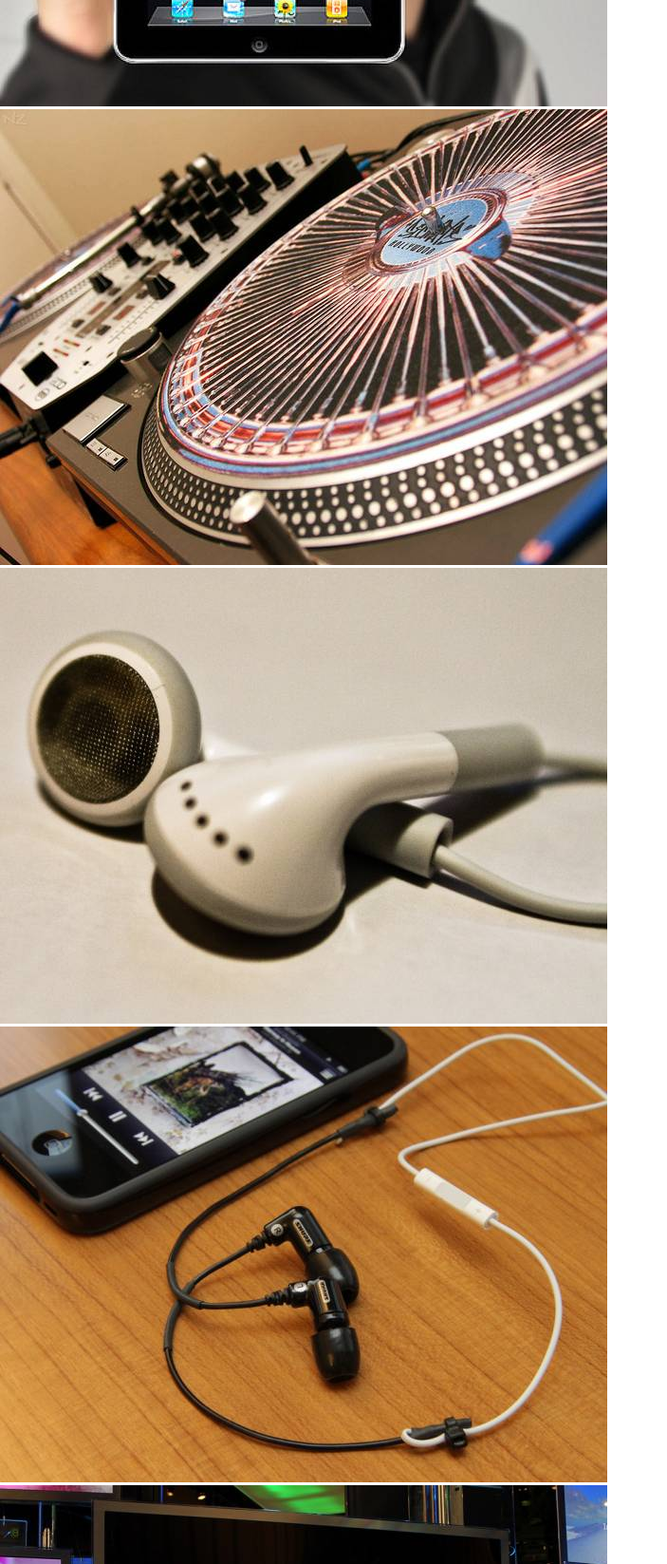
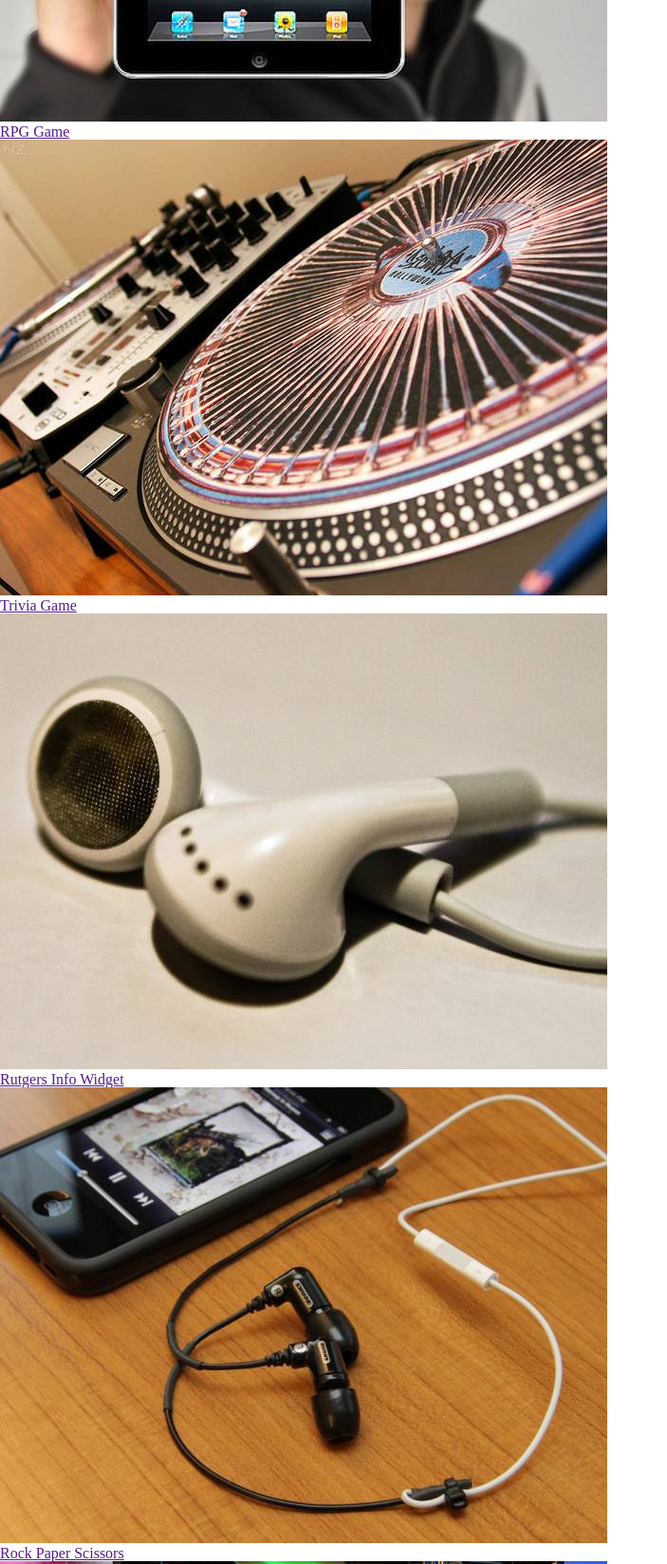
Before and after one commit to sachabb/Basic-Portfolio, a plain HTML site: page portfolio.html in a window 1280 px wide. Shown: the part 400-2047 px from the top of the page at 95% size, without its empty margins (0-703 px from the left). Drawn offline with Linux system fonts and the light colour scheme; files that its build step writes are made by us from their sources.

Commit message:
just savin' things

```diff
--- a/assets/css/style.css
+++ b/assets/css/style.css
@@ -0,0 +1,3 @@
+#id {}
+
+.nav {}
--- a/portfolio.html
+++ b/portfolio.html
@@ -4,7 +4,7 @@
 <meta charset="UTF-8">
 <link rel="stylesheet" href="style.css">
 <link rel="stylesheet" href="reset.css">
-<title>Sacha About Me</title>
+<title>Sacha Portfolio</title>
 </head>
 
 <body>
@@ -17,11 +17,11 @@
 
 <section class="content">
         <h1>Portfolio</h1>
-        <a href="index.html" ><img src="assets/images/technics-q-c-640-480-1.jpg" alt="ipad kid"></a>
-        <a href="index.html" ><img src="assets/images/technics-q-c-640-480-2.jpg" alt="Girl in a jacket"></a>
-        <a href="index.html" ><img src="assets/images/technics-q-c-640-480-5.jpg" alt="Girl in a jacket"></a>
-        <a href="index.html" ><img src="assets/images/technics-q-c-640-480-7.jpg" alt="Girl in a jacket"></a>
-        <a href="index.html" ><img src="assets/images/technics-q-c-640-480-9.jpg" alt="Girl in a jacket"></a>
+        <a href="" ><aside class="image-text">Hangman</aside><img src="assets/images/technics-q-c-640-480-1.jpg" alt="ipad kid"></a>
+        <a href="" ><aside class="image-text">RPG Game</aside><img src="assets/images/technics-q-c-640-480-2.jpg" alt="turntable"></a>
+        <a href="" ><aside class="image-text">Trivia Game</aside><img src="assets/images/technics-q-c-640-480-5.jpg" alt="headphones"></a>
+        <a href="" ><aside class="image-text">Rutgers Info Widget</aside><img src="assets/images/technics-q-c-640-480-7.jpg" alt="smartphone"></a>
+        <a href="" ><aside class="image-text">Rock Paper Scissors</aside><img src="assets/images/technics-q-c-640-480-9.jpg" alt="screen"></a>
 </section>
 
 <section class="footer">Copyright 	&copy;</section>
```
Also changed, not shown: contact.html (+1 -1 lines), index.html (+1 -1 lines).
